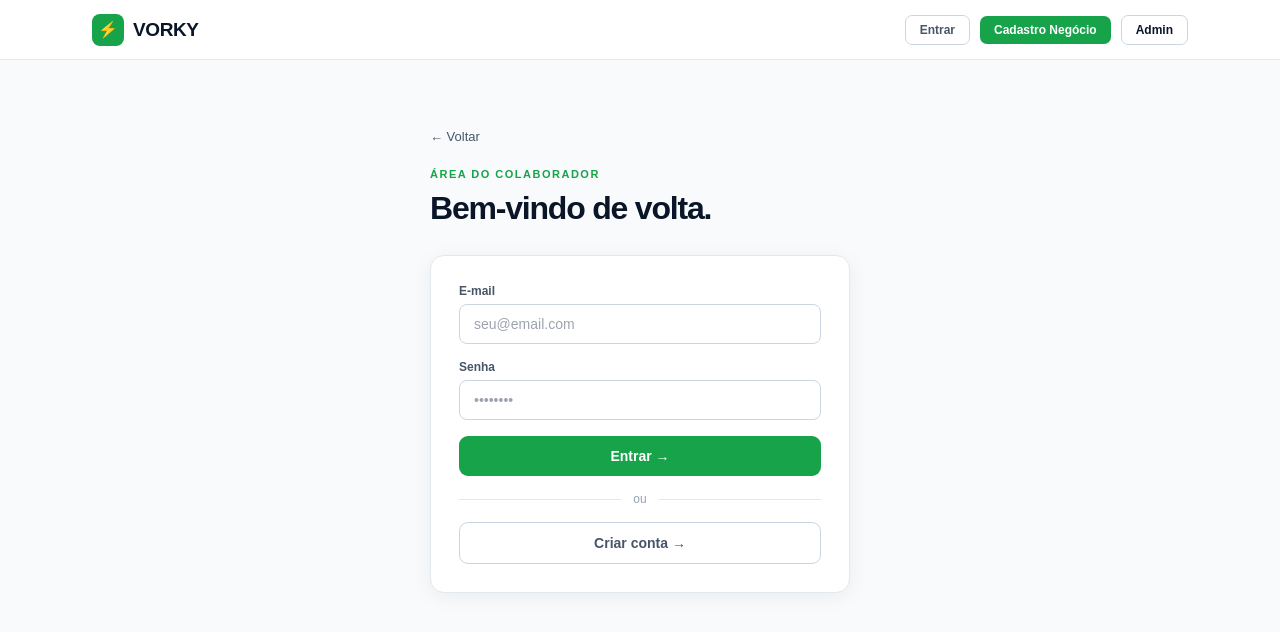
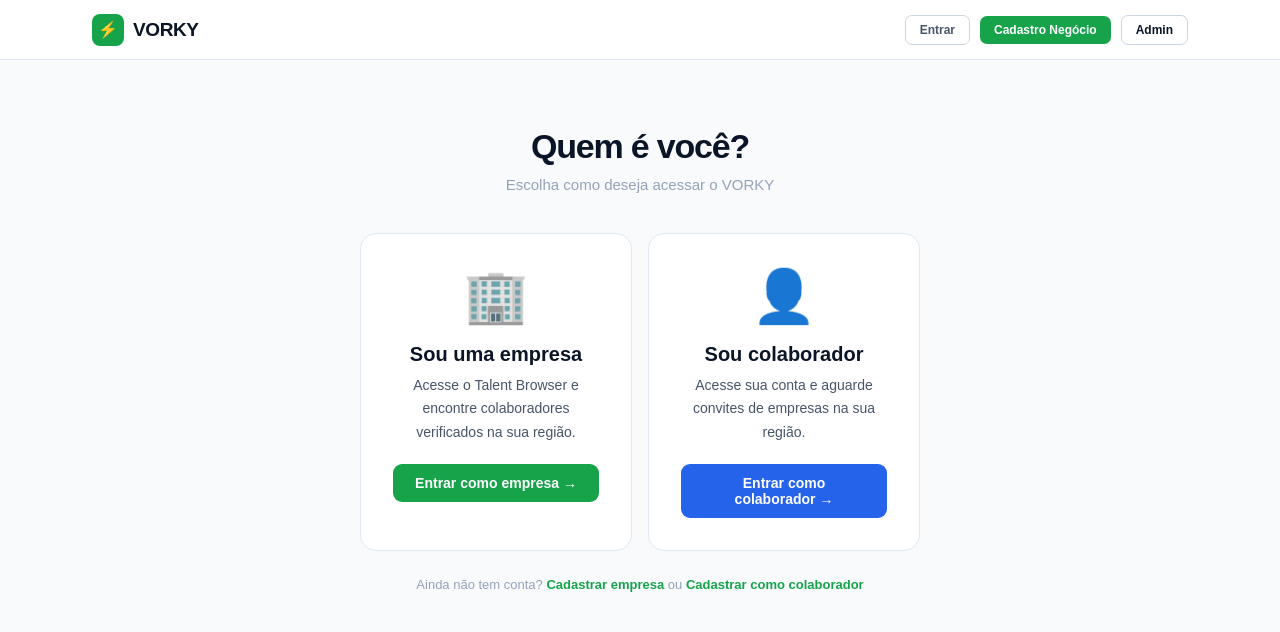
Before and after one commit to ricardofiorini-ship-it/giobbis, a React (Vite) app: page / in a window 1280 px wide. Both pictures are taken after a click on the button "Entrar". Shown: the top 632 px of the page. Built offline with nearby package versions, Linux system fonts and the light colour scheme; a web font is replaced by a local one.

Commit message:
tela de escolha de perfil no login

```diff
--- a/src/App.jsx
+++ b/src/App.jsx
@@ -381,7 +381,7 @@ function Header({ onNav, user, type }) {
           </div>
           <div style={{display:"flex",alignItems:"center",gap:10}}>
             {!user?<>
-              <Btn label="Entrar" variant="ghost" size="sm" onClick={()=>onNav("worker-auth")} />
+              <Btn label="Entrar" variant="ghost" size="sm" onClick={()=>onNav("auth-choice")} />
               <Btn label="Cadastro Negócio" variant="primary" size="sm" onClick={()=>onNav("company-register")} />
               <Btn label="Admin" variant="white" size="sm" onClick={()=>onNav("admin-login")} />
             </>:<>
@@ -1908,6 +1908,55 @@ function TalentBrowser({ company, onLogout }) {
   );
 }
 
+// ═══════════════════════════════════════════════════════════════
+// AUTH CHOICE
+// ═══════════════════════════════════════════════════════════════
+function AuthChoice({ onNav }) {
+  return (
+    <div style={{minHeight:"75vh",display:"flex",alignItems:"center",justifyContent:"center",padding:"60px 20px",background:C.bg}}>
+      <div style={{maxWidth:560,width:"100%"}}>
+        <div style={{textAlign:"center",marginBottom:40}}>
+          <h2 style={{...H,fontSize:34,fontWeight:900,color:C.navy,letterSpacing:-1.2,marginBottom:10}}>Quem é você?</h2>
+          <p style={{...B,fontSize:15,color:C.muted}}>Escolha como deseja acessar o VORKY</p>
+        </div>
+        <div style={{display:"grid",gridTemplateColumns:"1fr 1fr",gap:16}}>
+          {/* Empresa */}
+          <div onClick={()=>onNav("company-auth")}
+            style={{background:C.white,border:`1.5px solid ${C.border}`,borderRadius:16,padding:32,cursor:"pointer",textAlign:"center",transition:"all .18s"}}
+            onMouseEnter={e=>{e.currentTarget.style.borderColor=C.green;e.currentTarget.style.boxShadow="0 4px 20px rgba(22,163,74,.1)";}}
+            onMouseLeave={e=>{e.currentTarget.style.borderColor=C.border;e.currentTarget.style.boxShadow="none";}}>
+            <div style={{fontSize:52,marginBottom:16}}>🏢</div>
+            <div style={{...H,fontSize:20,fontWeight:900,color:C.navy,marginBottom:8}}>Sou uma empresa</div>
+            <div style={{...B,fontSize:14,color:C.sub,lineHeight:1.65,marginBottom:20}}>Acesse o Talent Browser e encontre colaboradores verificados na sua região.</div>
+            <div style={{background:C.green,borderRadius:9,padding:"11px 20px",...H,fontSize:14,fontWeight:700,color:"#fff"}}>
+              Entrar como empresa →
+            </div>
+          </div>
+
+          {/* Colaborador */}
+          <div onClick={()=>onNav("worker-auth")}
+            style={{background:C.white,border:`1.5px solid ${C.border}`,borderRadius:16,padding:32,cursor:"pointer",textAlign:"center",transition:"all .18s"}}
+            onMouseEnter={e=>{e.currentTarget.style.borderColor=C.blue;e.currentTarget.style.boxShadow="0 4px 20px rgba(37,99,235,.1)";}}
+            onMouseLeave={e=>{e.currentTarget.style.borderColor=C.border;e.currentTarget.style.boxShadow="none";}}>
+            <div style={{fontSize:52,marginBottom:16}}>👤</div>
+            <div style={{...H,fontSize:20,fontWeight:900,color:C.navy,marginBottom:8}}>Sou colaborador</div>
+            <div style={{...B,fontSize:14,color:C.sub,lineHeight:1.65,marginBottom:20}}>Acesse sua conta e aguarde convites de empresas na sua região.</div>
+            <div style={{background:C.blue,borderRadius:9,padding:"11px 20px",...H,fontSize:14,fontWeight:700,color:"#fff"}}>
+              Entrar como colaborador →
+            </div>
+          </div>
+        </div>
+        <div style={{textAlign:"center",marginTop:24}}>
+          <span style={{...B,fontSize:13,color:C.muted}}>Ainda não tem conta? </span>
+          <span onClick={()=>onNav("company-register")} style={{...B,fontSize:13,color:C.green,cursor:"pointer",fontWeight:600}}>Cadastrar empresa</span>
+          <span style={{...B,fontSize:13,color:C.muted}}> ou </span>
+          <span onClick={()=>onNav("worker-register")} style={{...B,fontSize:13,color:C.green,cursor:"pointer",fontWeight:600}}>Cadastrar como colaborador</span>
+        </div>
+      </div>
+    </div>
+  );
+}
+
 // ─── AUTH SCREEN (worker only) ─────────────────────────────────
 function AuthScreen({ type, onLogin, onRegister, onBack }) {
   const [email,setEmail]=useState(""); const [pass,setPass]=useState("");
@@ -1957,11 +2006,12 @@ export default function VORKYApp() {
       <GlobalStyles />
       <Header onNav={onNav} user={userName} type={userType} />
       {!admin&&!company&&screen==="home"             &&<Landing          onNav={onNav} />}
-      {!admin&&!company&&screen==="worker-auth"      &&<AuthScreen       type="worker"  onBack={()=>onNav("home")} onLogin={()=>onNav("worker-app")} onRegister={()=>onNav("worker-register")} />}
+      {!admin&&!company&&screen==="auth-choice"      &&<AuthChoice       onNav={onNav} />}
+      {!admin&&!company&&screen==="worker-auth"      &&<AuthScreen       type="worker"  onBack={()=>onNav("auth-choice")} onLogin={()=>onNav("worker-app")} onRegister={()=>onNav("worker-register")} />}
       {!admin&&!company&&screen==="worker-register"  &&<WorkerRegister   onBack={()=>onNav("worker-auth")} onDone={d=>{setWData(d);onNav("worker-success");}} />}
       {!admin&&!company&&screen==="worker-success"   &&<WorkerSuccess    data={wData} onEnter={()=>onNav("home")} />}
       {!admin&&!company&&screen==="worker-app"       &&<Landing          onNav={onNav} />}
-      {!admin&&!company&&screen==="company-auth"     &&<CompanyLogin     onBack={()=>onNav("home")} onLogin={handleCompanyLogin} onRegister={()=>onNav("company-register")} />}
+      {!admin&&!company&&screen==="company-auth"     &&<CompanyLogin     onBack={()=>onNav("auth-choice")} onLogin={handleCompanyLogin} onRegister={()=>onNav("company-register")} />}
       {!admin&&!company&&screen==="company-register" &&<CompanyRegister  onBack={()=>onNav("company-auth")} onDone={d=>{setCData(d);onNav("company-success");}} />}
       {!admin&&!company&&screen==="company-success"  &&<CompanySuccess   data={cData} onEnter={()=>onNav("home")} />}
       {!admin&&company  &&screen==="company-app"     &&<TalentBrowser    company={company} onLogout={handleCompanyLogout} />}
```
